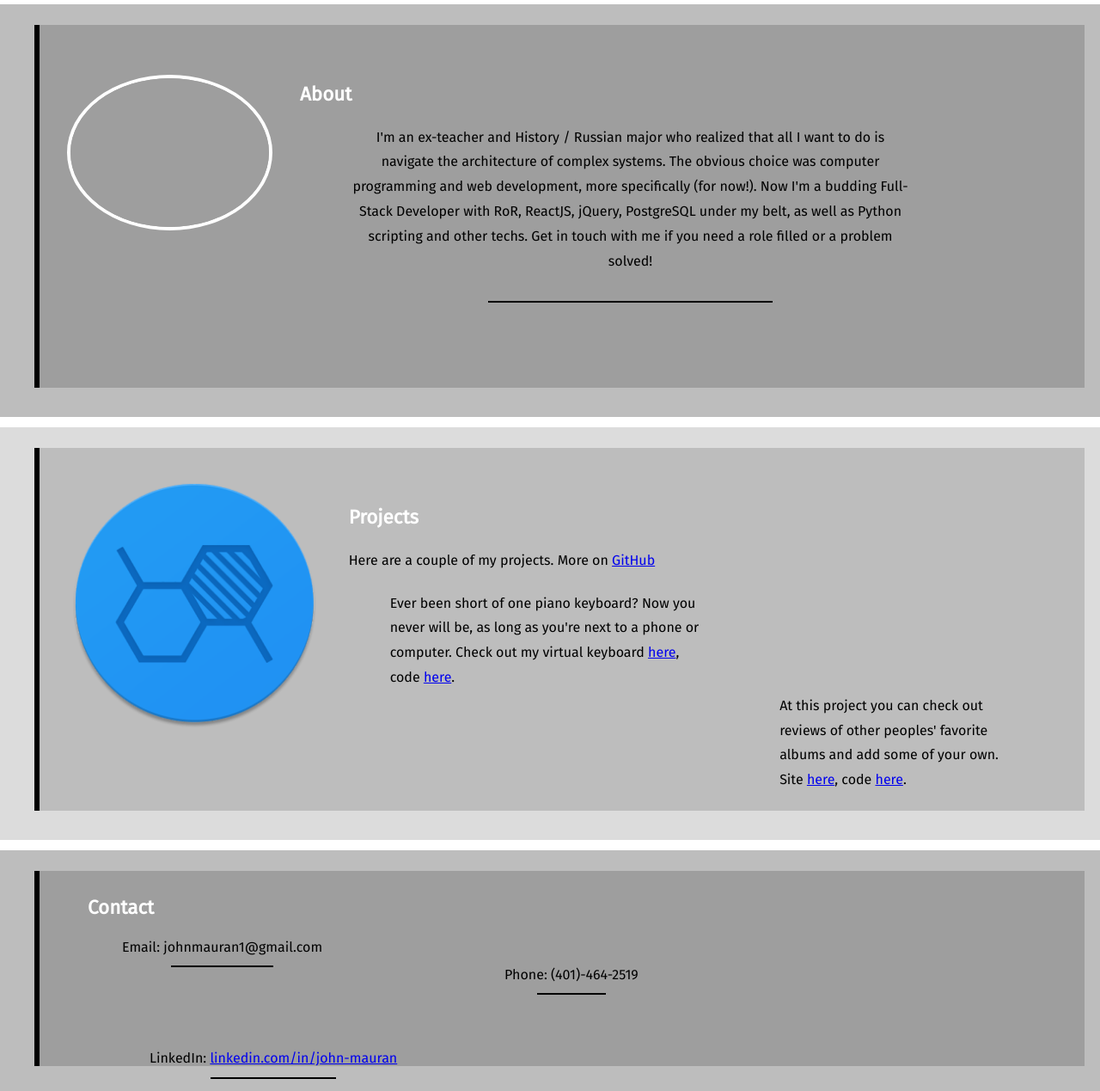
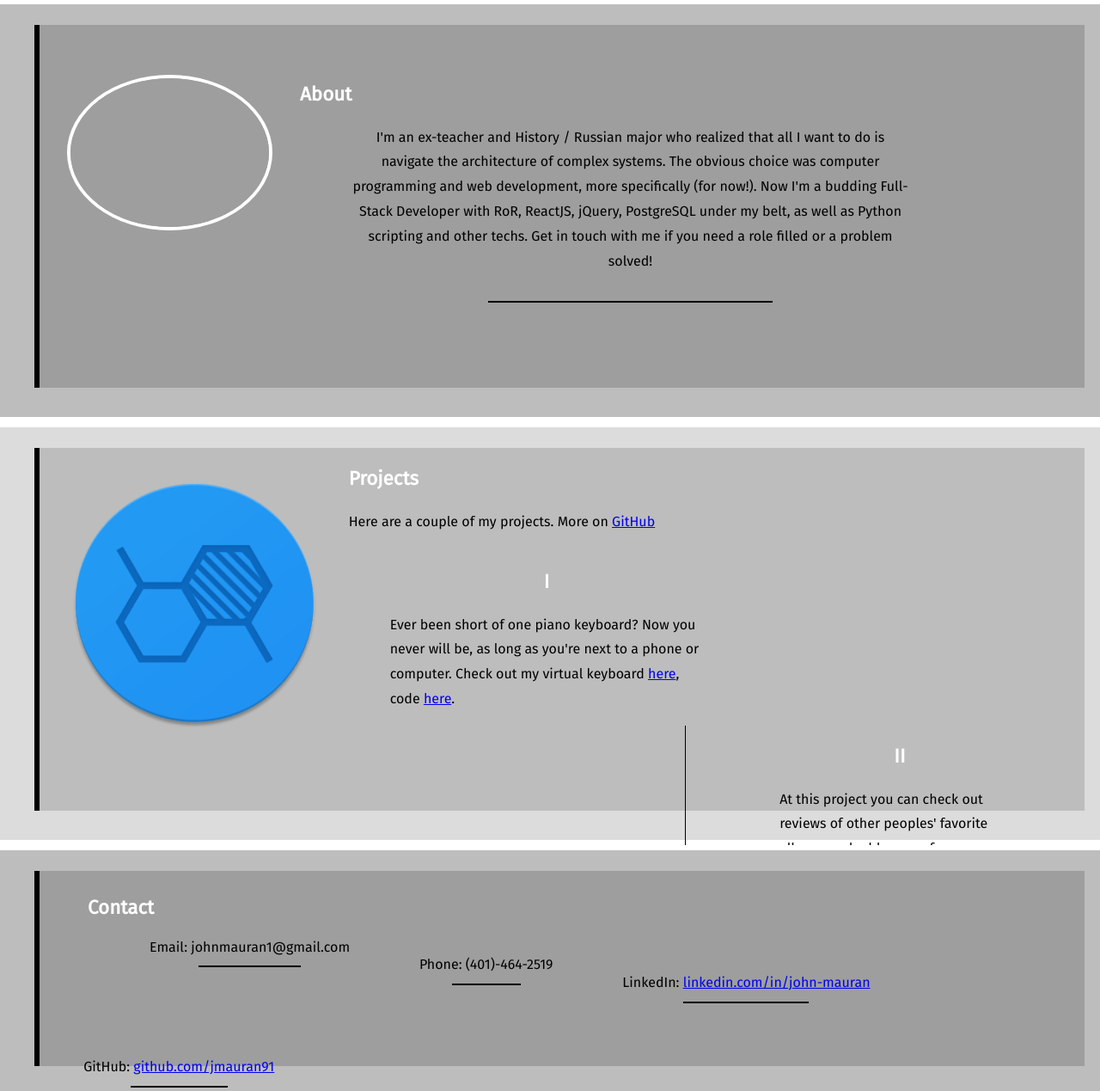
Before and after one commit to jmauran91/personal-html, a PHP site: page / in a window 1280 px wide. Shown: the part 801-2070 px from the top of the page at 86% size. Run offline with PHP 8.4, Linux system fonts and the light colour scheme; some libraries are stand-ins or nearby versions; some web fonts are replaced; grey boxes are pictures that could not be loaded.

Commit message:
reformat contacts and projects

```diff
--- a/assets/stylesheets/contact.css
+++ b/assets/stylesheets/contact.css
@@ -39,14 +39,13 @@
   position: relative;
 }
 
-#linkedin{
-  margin-left: 8em;
-  margin-right: 3em;
-  margin-top: 4em;
+#email{
+  margin-left: 10vw;
+  margin-right: 3vw;
   display: inline-block;
 }
 
-#linkedin:after{
+#email:after{
   margin-left: auto;
   margin-right: auto;
   width: 50%;
@@ -57,9 +56,9 @@
 
 }
 #phone{
-  margin-left: 6em;
-  margin-right: 5em;
-  margin-top: 2em;
+  margin-left: 3vw;
+  margin-right: 3vw;
+  margin-top: 1.3em;
   display: inline-block;
 }
 
@@ -74,13 +73,14 @@
 
 }
 
-#email{
-  margin-left: 6em;
-  margin-right: 7em;
+#linkedin{
+  margin-left: 3vw;
+  margin-right: 3vw;
+  margin-top: 2.6em;
   display: inline-block;
 }
 
-#email:after{
+#linkedin:after{
   margin-left: auto;
   margin-right: auto;
   width: 50%;
@@ -90,3 +90,21 @@
   border:1px solid black;
 
 }
+
+#github {
+  margin-left: 4vw;
+  margin-right: 4vw;
+  margin-top: 4em;
+  display: inline-block;
+
+}
+
+#github:after{
+  margin-left: auto;
+  margin-right: auto;
+  width: 50%;
+  content:' ';
+  display:block;
+  margin-top: .8em;
+  border:1px solid black;
+}
--- a/assets/stylesheets/projects.css
+++ b/assets/stylesheets/projects.css
@@ -24,7 +24,6 @@
 }
 
 #projects h3 {
-  margin-top: 3em;
   font-family: 'Fira Sans', sans-serif;
   font-size: 140%;
   color: white;
@@ -36,6 +35,13 @@
   line-height: 180%;
 }
 
+#projects p {
+  font-family: 'Fira Sans', sans-serif;
+  font-size: 100%;
+  line-height: 180%;
+
+}
+
 div #projhead{
   display: block;
 }
@@ -44,22 +50,41 @@ div #projduo {
   margin-top: 1.2em;
 }
 
+
+
 #proj1 {
-  margin: 2px;
-  margin-right: 3em;;
-  margin-left: 3em;
-  display: inline;
+  margin: 0px;
+  padding-right: 3em;;
+  padding-left: 3em;
+  display: inline-block;
   float: left;
   width: 30%;
 }
 
 #proj2 {
-  margin: 2px;
-  margin-right: 4.7em;
-  margin-left: 3em;
-  display: inline;
+  margin: 0px;
+  padding-right: 4.7em;
+  padding-left: 8.5vw;
+  display: inline-block;
   float: right;
   width: 23%;
+  border-left: 1px solid black;
+}
+
+#proj1 h3 {
+  text-align: center;
+}
+
+#proj2 h3 {
+text-align: center;
+}
+
+#proj1 p {
+
+}
+
+#proj2 p {
+
 }
 
 #projects img {
--- a/views/index.html
+++ b/views/index.html
@@ -63,17 +63,22 @@
                href="https://github.com/jmauran91">GitHub</a></span>
         </div>
         <div id="projduo">
-        <span id="proj1"> Ever been short of one piano keyboard? Now you never will be,
+        <div id="proj1"> <h3> I </h3>
+                          <p>
+                          Ever been short of one piano keyboard? Now you never will be,
                           as long as you're next to a phone or computer. Check out my virtual
                           keyboard <a href="https://breakable-piano.herokuapp.com" >here</a>,
-                           code <a href="https://github.com/jmauran91/Breakable-Toy">
-                           here</a>.</span>
+                          code <a href="https://github.com/jmauran91/Breakable-Toy">
+                          here</a>.
+                          </p>
+                          </div>
 
-
-        <span id="proj2"> At this project you can check out reviews of other peoples' favorite albums
+        <div id="proj2"> <h3> II </h3>
+                          <p>At this project you can check out reviews of other peoples' favorite albums
                           and add some of your own. Site <a href="https://group-project-tOtK.herokuapp.com" >
                           here</a>, code <a href="https://github.com/jmauran/91/GroupProject_tOtK">here</a>.
-                          </span>
+                          </p>
+                          </div>
         </div>
 
       </div>
@@ -85,8 +90,9 @@
           <div id="contact_info">
             <span id="email"> Email: johnmauran1@gmail.com </span>
             <span id="phone">Phone: (401)-464-2519</span>
-            <span id="linkedin"> LinkedIn: <a href="linkedin.com/in/john-mauran">
+            <span id="linkedin"> LinkedIn: <a href="https://www.linkedin.com/in/john-mauran">
                     linkedin.com/in/john-mauran </a> </span>
+            <span id="github"> GitHub: <a href="https://github.com/jmauran91"> github.com/jmauran91 </a></span>
           </div>
         </div>
       </div>
```
